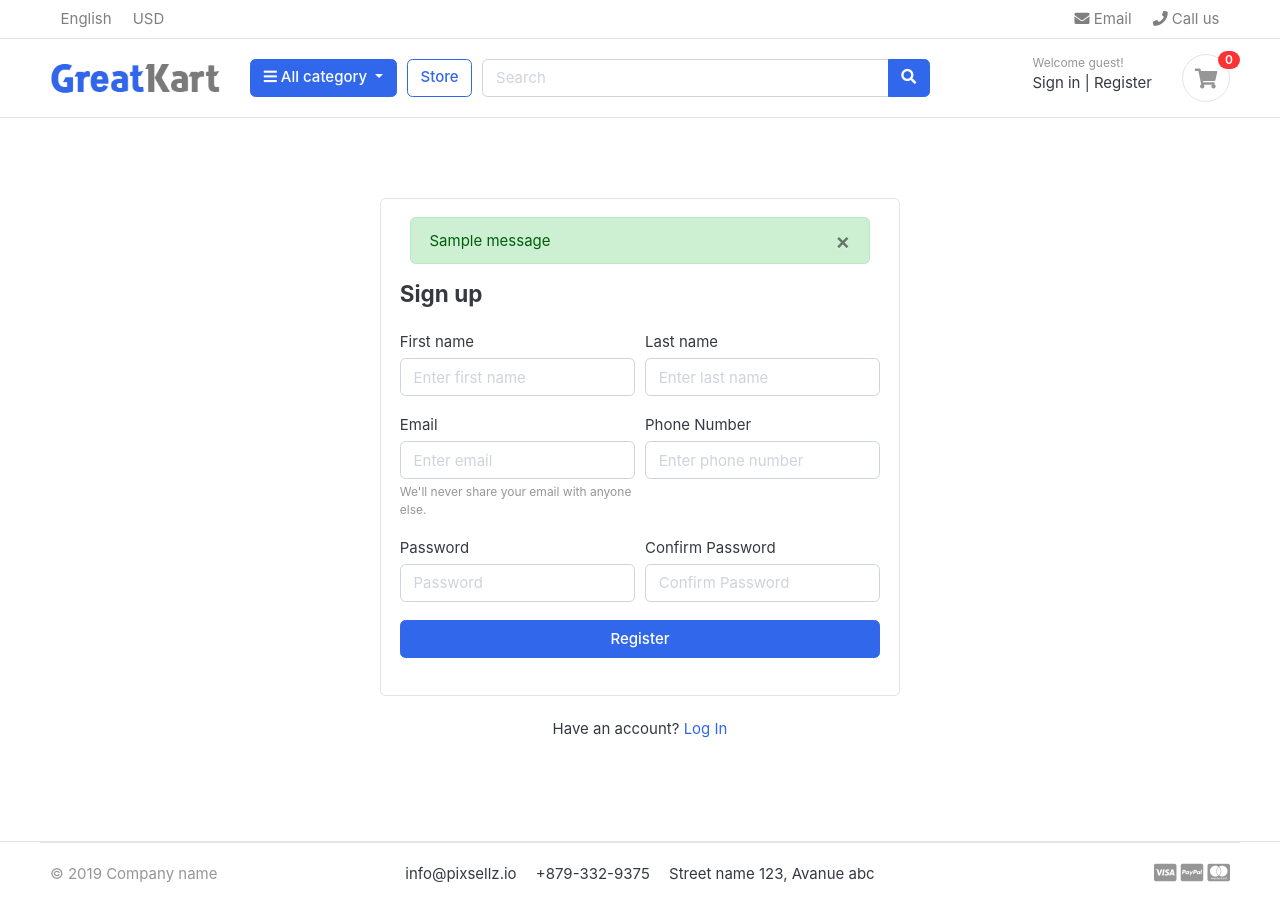
After one commit to yaredtsy/django-e-commerce, a Django app: page /account/register/ in a window 1280 px wide. The commit adds this page. Run offline with Django 4.2, Linux system fonts and the light colour scheme; tables that the repository leaves empty hold one stand-in row (values such as "Sample post"); one stand-in notice (Sample message) is shown; parts of the project's set-up code (start-up, migrations or seed data) failed here and were passed over; some libraries are stand-ins or nearby versions; some web fonts are replaced.

Commit message:
Rgistration Added

```diff
--- /dev/null
+++ b/accounts/forms.py
@@ -0,0 +1,31 @@
+from django import forms
+from .models import Account
+
+class RegistrationForm(forms.ModelForm):
+    password = forms.CharField(widget=forms.PasswordInput(attrs={'class': 'form-control','placeholder':'Password'}))
+    confirm_password = forms.CharField(widget=forms.PasswordInput(attrs={'class': 'form-control','placeholder':'Confirm Password'}))
+
+    class Meta:
+        model = Account
+        fields = ['first_name','last_name','phone_number','email','password','confirm_password',]
+
+    def __init__(self,*args,**kwargs):
+        super(RegistrationForm,self).__init__(*args,**kwargs)
+        self.fields['first_name'].widget.attrs['placeholder'] = 'Enter first name'
+        self.fields['last_name'].widget.attrs['placeholder'] = 'Enter last name'
+        self.fields['phone_number'].widget.attrs['placeholder'] = 'Enter phone number'
+        self.fields['email'].widget.attrs['placeholder'] = 'Enter email'
+
+        for filed in self.fields:
+            self.fields[filed].widget.attrs['class']='form-control'
+
+    def clean(self):
+        cleaned_data = super(RegistrationForm,self).clean()
+        password = cleaned_data.get('password')
+        confirm_password = cleaned_data.get('confirm_password')
+        print(password)
+        print(confirm_password)
+        if password != confirm_password:
+            raise forms.ValidationError(
+                'password does not match'
+            )
--- /dev/null
+++ b/accounts/urls.py
@@ -0,0 +1,7 @@
+from django.urls import path
+from . import views
+urlpatterns = [
+    path('register/',views.register,name='register'),
+    path('login/',views.login,name='login'),
+    path('logout/',views.logout,name='logout'),
+]
--- a/accounts/views.py
+++ b/accounts/views.py
@@ -1,3 +1,40 @@
-from django.shortcuts import render
+
+
+from django.shortcuts import redirect, render
+from django.contrib import messages
+from accounts.models import Account
+from accounts.forms import RegistrationForm
 
 # Create your views here.
+def register(request):
+    form = None
+    if request.method == 'POST':
+        form = RegistrationForm(request.POST)
+        if form.is_valid():
+            first_name = form.cleaned_data['first_name']
+            last_name = form.cleaned_data['last_name']
+            email = form.cleaned_data['email']
+            phone_number = form.cleaned_data['phone_number']
+            password = form.cleaned_data['password']
+
+            username = email.split('@')[0]
+
+            user = Account.objects.create_user(email=email, first_name=first_name, last_name=last_name,username=username,password=password)
+            user.phone_number=phone_number
+            user.save()
+            messages.success(request,'Register successful')
+            return redirect('register')
+    else:
+        form = RegistrationForm()
+
+    context = {
+        'form':form,
+    }
+
+    return render(request,'accounts/register.html',context)
+
+def login(request):
+    return render(request,'accounts/login.html')
+
+def logout(request):
+    pass
--- a/config/settings.py
+++ b/config/settings.py
@@ -138,3 +138,9 @@ DEFAULT_AUTO_FIELD = 'django.db.models.BigAutoField'
 
 MEDIA_URL = '/media/'
 MEDIA_ROOT = BASE_DIR / 'media'
+
+from django.contrib.messages import constants as messages
+MESSAGE_TAGS = {
+    messages.ERROR: 'danger',
+    50: 'critical'
+}
--- a/config/static/js/script.js
+++ b/config/static/js/script.js
@@ -1,20 +1,7 @@
-// some scripts
 
-// jquery ready start
 $(document).ready(function() {
-	// jQuery code
 
-
-    /* ///////////////////////////////////////
-
-    THESE FOLLOWING SCRIPTS ONLY FOR BASIC USAGE,
-    For sliders, interactions and other
-
-    */ ///////////////////////////////////////
-
-
-	//////////////////////// Prevent closing from click inside dropdown
-    $(document).on('click', '.dropdown-menu', function (e) {
+      $(document).on('click', '.dropdown-menu', function (e) {
       e.stopPropagation();
     });
 
@@ -57,3 +44,7 @@ $(document).ready(function() {
 
 });
 // jquery end
+
+setTimeout(function() {
+    $('message').fadeOut('slow');
+},4000)
--- a/config/urls.py
+++ b/config/urls.py
@@ -23,7 +23,8 @@ urlpatterns = [
     path('admin/', admin.site.urls),
     path('',home,name='home'),
     path('store/',include('store.urls')),
-    path('cart/',include('cart.urls'))
+    path('cart/',include('cart.urls')),
+    path('account/',include('accounts.urls'))
 ]
 
 urlpatterns += static.static(settings.MEDIA_URL,document_root=settings.MEDIA_ROOT)
--- /dev/null
+++ b/templates/accounts/register.html
@@ -0,0 +1,64 @@
+{% extends 'base.html' %}
+
+{% block content %}
+<!-- ========================= SECTION CONTENT ========================= -->
+<section class="section-content padding-y">
+
+    <!-- ============================ COMPONENT REGISTER   ================================= -->
+        <div class="card mx-auto" style="max-width:520px; margin-top:40px;">
+          <article class="card-body">
+            {% include 'includes/alerts.html' %}
+            <header class="mb-4"><h4 class="card-title">Sign up</h4></header>
+            <form action="{% url 'register' %}" method='POST'>
+                    {% csrf_token %}
+                    <div class="form-row">
+                        <div class="col form-group">
+                            <label>First name</label>
+                              {{form.first_name}}
+                        </div> <!-- form-group end.// -->
+                        <div class="col form-group">
+                            <label>Last name</label>
+                            {{form.last_name}}
+                        </div> <!-- form-group end.// -->
+                    </div> <!-- form-row end.// -->
+                    <div class="form-row">
+                      <div class="form-group col-md-6">
+                            <label>Email</label>
+                            {{form.email}}
+                            <small class="form-text text-muted">We'll never share your email with anyone else.</small>
+                        </div> <!-- form-group end.// -->
+                        <div class="form-group col-md-6">
+                          <label>Phone Number</label>
+                          {{form.phone_number}}
+                      </div>
+                    </div>
+
+                    <div class="form-row">
+                        <div class="form-group col-md-6">
+                          <label>Password</label>
+                          {{form.password}}
+                        </div> <!-- form-group end.// -->
+
+                        <div class="form-group col-md-6">
+                          <label>Confirm Password</label>
+                         {{form.confirm_password}}
+                        </div> <!-- form-group end.// -->
+                    </div> <!-- form-row.// -->
+
+                    <div class="form-group">
+                        <button type="submit" class="btn btn-primary btn-block"> Register  </button>
+                    </div> <!-- form-group// -->
+                        {{ form.email.errors }}
+                        {{form.password.errors}}
+                        {{ form.non_field_errors }}
+                </form>
+            </article><!-- card-body.// -->
+        </div> <!-- card .// -->
+        <p class="text-center mt-4">Have an account? <a href="">Log In</a></p>
+        <br><br>
+    <!-- ============================ COMPONENT REGISTER  END.// ================================= -->
+
+
+</section>
+<!-- ========================= SECTION CONTENT END// ========================= -->
+{% endblock content %}
--- /dev/null
+++ b/templates/includes/alerts.html
@@ -0,0 +1,16 @@
+{% if messages %}
+
+    {% for message in messages %}
+        <div id="message" class="container">
+            <div{% if message.tags %} class="alert alert-{{ message.tags }}"{% endif %} role="alert">
+                <button type="button" class="close" data-dismiss='alert'>
+                    <span aria-hidden="true">
+                        &times;
+                    </span>
+                </button>
+                {{ message }}
+            </div>
+        </div>
+    {% endfor %}
+
+{% endif %}
--- a/templates/includes/navbar.html
+++ b/templates/includes/navbar.html
@@ -101,9 +101,9 @@
             <div class="widget-header">
               <small class="title text-muted">Welcome guest!</small>
               <div>
-                <a href="./signin.html">Sign in</a>
+                <a href="{% url 'login' %}">Sign in</a>
                 <span class="dark-transp"> | </span>
-                <a href="./register.html"> Register</a>
+                <a href="{% url 'register' %}"> Register</a>
               </div>
             </div>
             <a href="{% url 'cart' %}" class="widget-header pl-3 ml-3">
```
Also changed, not shown: accounts/admin.py (+9 -9 lines), templates/accounts/login.html (added, +44 -0 lines), accounts/migrations/0001_initial.py (added), cart/migrations/0001_initial.py (added), cart/migrations/0002_cartitem_variation.py (added), category/migrations/0001_initial.py (added), store/migrations/0001_initial.py (added), store/migrations/0002_alter_variation_variation_category.py (added).
